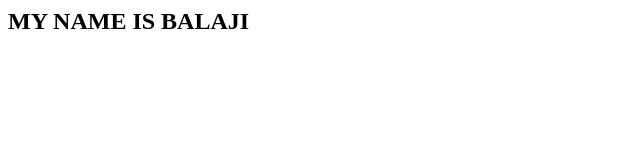
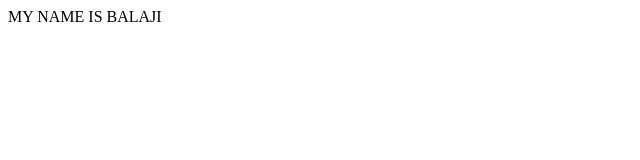
Before and after one commit to baluroyal629/BALAJI_DEMO, a plain HTML site: page index.html in a window 1280 px wide. Shown: the whole page, without its empty margins (0-640 px from the left). Drawn offline with Linux system fonts and the light colour scheme.

Commit message:
FINAL CHANGES MADE

```diff
--- a/index.html
+++ b/index.html
@@ -1 +1 @@
-<h2>MY NAME IS BALAJI</h2>
+<P>MY NAME IS BALAJI</P>
```
Also changed, not shown: 1 other file.
